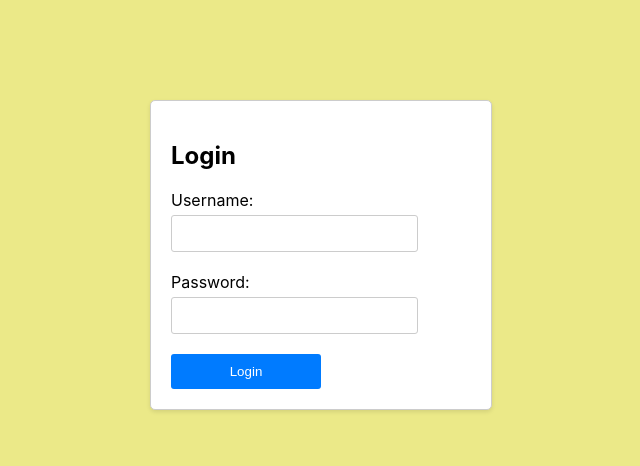
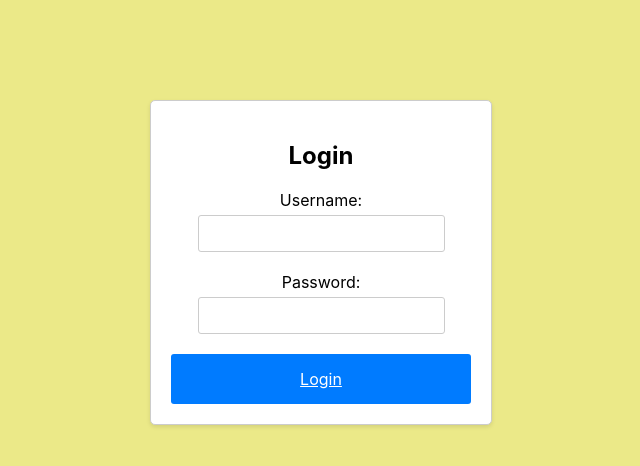
Before and after one commit to pidooort/timesheet, a React (Create React App) app: page / in a window 1280 px wide. Shown: the top 466 px of the page, without its empty margins (319-959 px from the left). Built offline with nearby package versions, Linux system fonts and the light colour scheme.

Commit message:
button css

```diff
--- a/src/pages/HomePage.jsx
+++ b/src/pages/HomePage.jsx
@@ -10,8 +10,12 @@ function HomePage() {
         <Container>
       <h2>Welcome to the Timesheet Manager</h2>
       {/* Other content */}
+      <p>wahahaha</p>
       <Link to="/timesheet">
-        <Button variant="outlined" color="primary" size="large">Go to Timesheet Manager</Button>
+      <Button variant="contained" sx={{ backgroundColor: '#007bff', color: '#fff', '&:hover': {
+          backgroundColor: '#ff8a65',
+        },
+      }} >Go to Timesheet Manager</Button>
       </Link>
       </Container>
     </div>
--- a/src/style/Homepage.css
+++ b/src/style/Homepage.css
@@ -5,3 +5,13 @@
     padding: '20px';
     text-align: center;
 }
+
+Button {
+    background: none;
+    border: none;
+    padding: 0;
+    font: inherit;
+    color: blue;
+    text-decoration: underline;
+    cursor: pointer;
+  }
--- a/src/style/LoginPage.css
+++ b/src/style/LoginPage.css
@@ -13,10 +13,12 @@
 
 h2 {
   margin-bottom: 20px;
+  text-align: center;
 }
 
 .form-group {
   margin-bottom: 20px;
+  text-align: center;
 }
 
 label {
@@ -33,8 +35,8 @@
 }
 
 button {
-    width: 50%;
-    padding: 10px;
+  width: 100%;
+  padding: 15px;
   background-color: #007bff;
   color: #fff;
   border: none;
```
Lines whose indentation alone changed are shown as unchanged.
